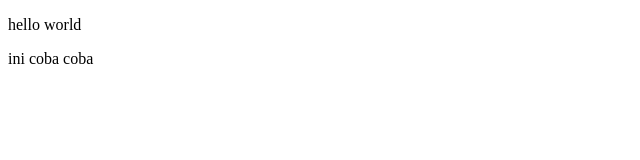
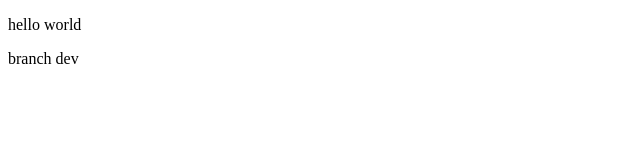
Before and after one commit to AvrijstoA/AAA_cyber, a plain HTML site: page index.html in a window 1280 px wide. Shown: the full height of the page, 0-640 px from the left. Drawn offline with Linux system fonts and the light colour scheme.

Commit message:
menambahkan index di branch dev

```diff
--- a/index.html
+++ b/index.html
@@ -5,6 +5,6 @@
 </head>
 <body>
 	<p>hello world</p>
-	<p>ini coba coba</p>
+	<p>branch dev</p>
 </body>
 </html>
```
